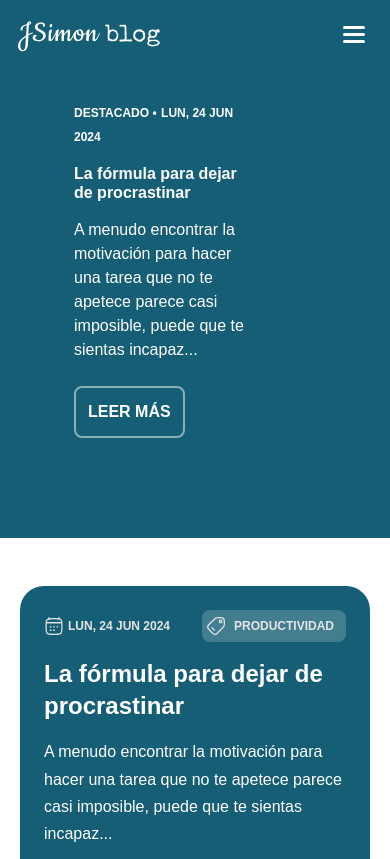
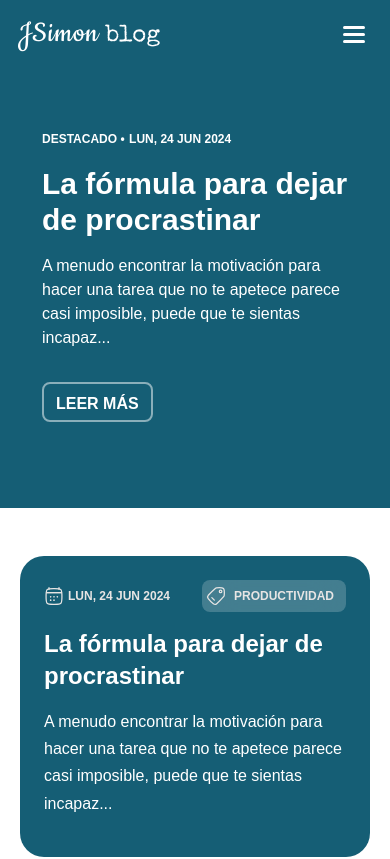
Before and after one commit to JSimonDev/JSimonBlog, an Astro site: page / in a window 390 px wide. Shown: the top 859 px of the page. Built offline with nearby package versions, Linux system fonts and the light colour scheme; Astro itself is replaced by a stand-in of ours; a web font is replaced by a local one.

Commit message:
chore: Update FeaturedPostCard styling for better responsiveness

```diff
--- a/src/components/FeaturedPostCard.astro
+++ b/src/components/FeaturedPostCard.astro
@@ -12,12 +12,14 @@ const { title, description, color, url, date }: Props = Astro.props;
 
 <article slot="hero">
   <div
-    class=` ${color ?? "bg-primary"} text-white w-full mx-auto px-[10px] py-[100px] md:px-[20px] md:py-[140px] md:lg:pt-[180px] lg:px[20px] lg:pb-[160px] xl:h-[95dvh]`
+    class=` ${color ?? "bg-primary"} text-white w-full mx-auto px-[18px] pt-[126px] pb-[86px] md:px-[32px] md:pt-[166px] md:pb-[96px] md:lg:pt-[180px] lg:px[20px] lg:pb-[160px] xl:h-[95dvh]`
   >
     <!--* Card -->
-    <div class="flex flex-col justify-center items-baseline max-w-[50%] ml-16">
+    <div
+      class="flex flex-col justify-center items-baseline px-6 max-w-full md:max-w-[70%] md:p-0  lg:max-w-[50%]"
+    >
       <!--* Date -->
-      <div>
+      <div class=" md:mb-3">
         <span class="text-transform: uppercase font-semibold text-xs"
           >Destacado •</span
         >
@@ -31,7 +33,7 @@ const { title, description, color, url, date }: Props = Astro.props;
         </relative-time>
       </div>
       <!--* Title -->
-      <h1 class="mt-4 text-white h">
+      <h1 class="mt-4 text-white text-3xl sm:text-4xl md:text-5xl">
         <a
           aria-label={title}
           class="no-underline hover:no-underline focus:no-underline"
@@ -47,7 +49,7 @@ const { title, description, color, url, date }: Props = Astro.props;
         aria-label="Read More"
         role="button"
         href={url}
-        class="text-transform: uppercase font-bold mt-6 no-underline hover:no-underline focus:no-underline border-solid border-white border-opacity-50 border-2 p-3 rounded-lg"
+        class="text-transform: uppercase text-base font-bold mt-8 md:mt-12 no-underline hover:no-underline focus:no-underline border-solid border-white border-opacity-50 border-2 px-3 pb-1 pt-2 md:px-5 md:pb-2 md:pt-3 rounded-lg"
       >
         Leer más
       </a>
```
